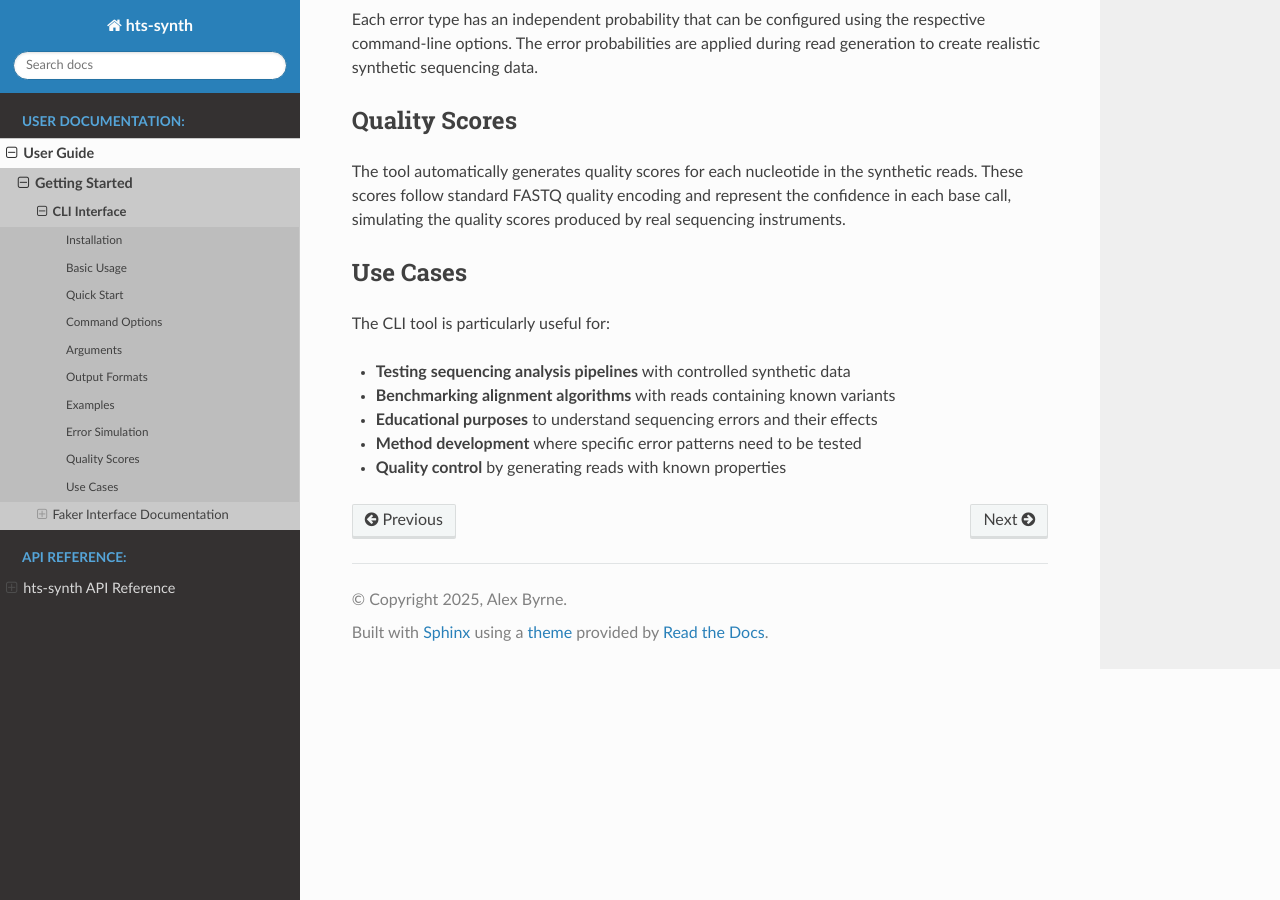
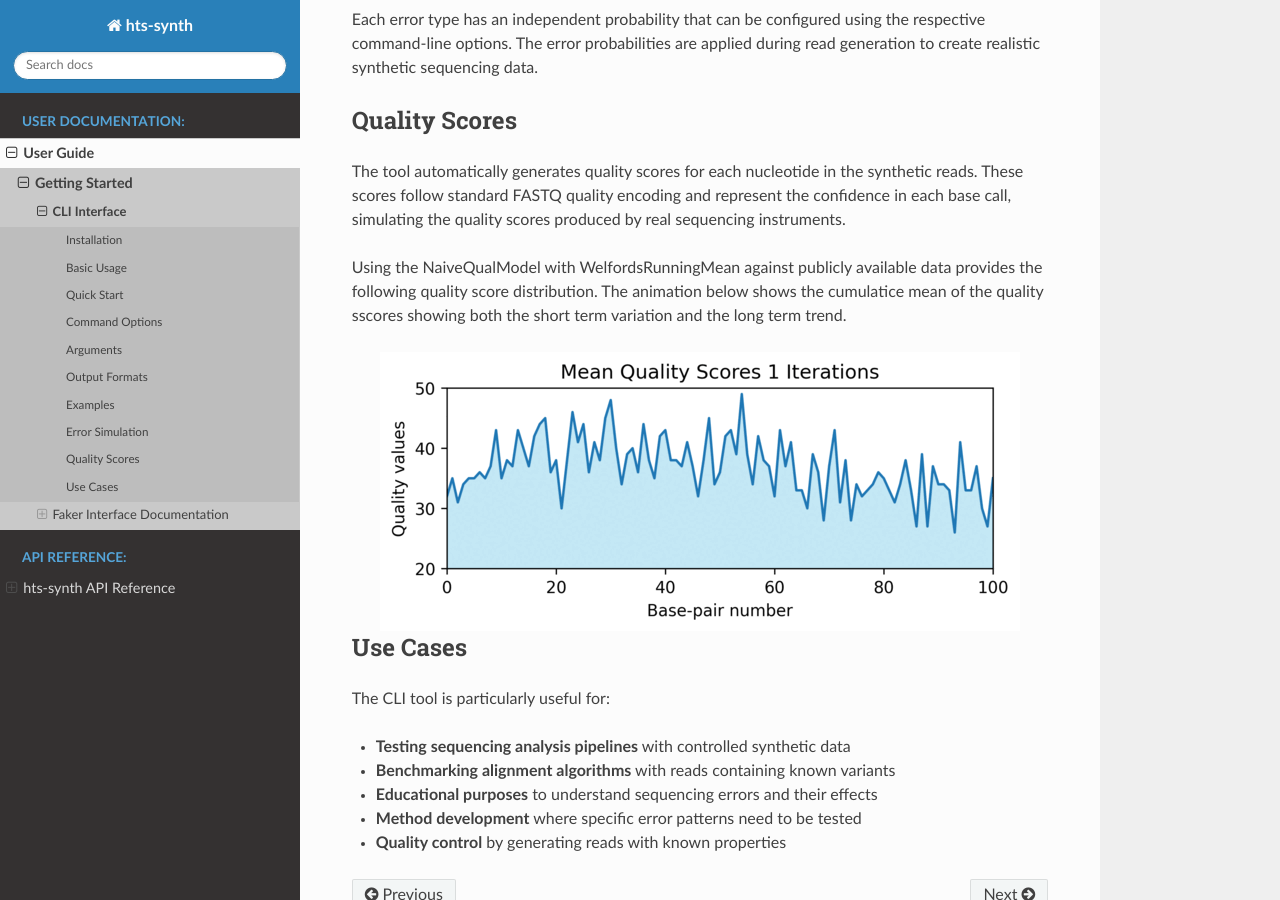
Before and after one commit to blex-max/hts-synth, a Sphinx documentation site: the page built from docs/source/user_docs/users_docs.cli-interface.rst, in a window 1280 px wide and 900 px high, scrolled down 4743 px. Built offline with Sphinx 7.4.7 and the Read the Docs theme 3.1.0, drawn with Linux system fonts in a browser that asks for light colours.

Commit message:
Add images to docs

```diff
--- a/docs/source/user_docs/users_docs.cli-interface.rst
+++ b/docs/source/user_docs/users_docs.cli-interface.rst
@@ -234,6 +234,12 @@ Quality Scores
 
 The tool automatically generates quality scores for each nucleotide in the synthetic reads. These scores follow standard FASTQ quality encoding and represent the confidence in each base call, simulating the quality scores produced by real sequencing instruments.
 
+Using the NaiveQualModel with WelfordsRunningMean against publicly available data provides the following quality score distribution. The animation below shows the cumulatice mean of the quality sscores showing both the short term variation and the long term trend.
+
+.. image:: ../images/mean-quality-scores.gif
+   :alt: Quality score distribution animation
+   :align: center
+
 Use Cases
 ---------
 
```
Also changed, not shown: README.md (+2 -0 lines).
